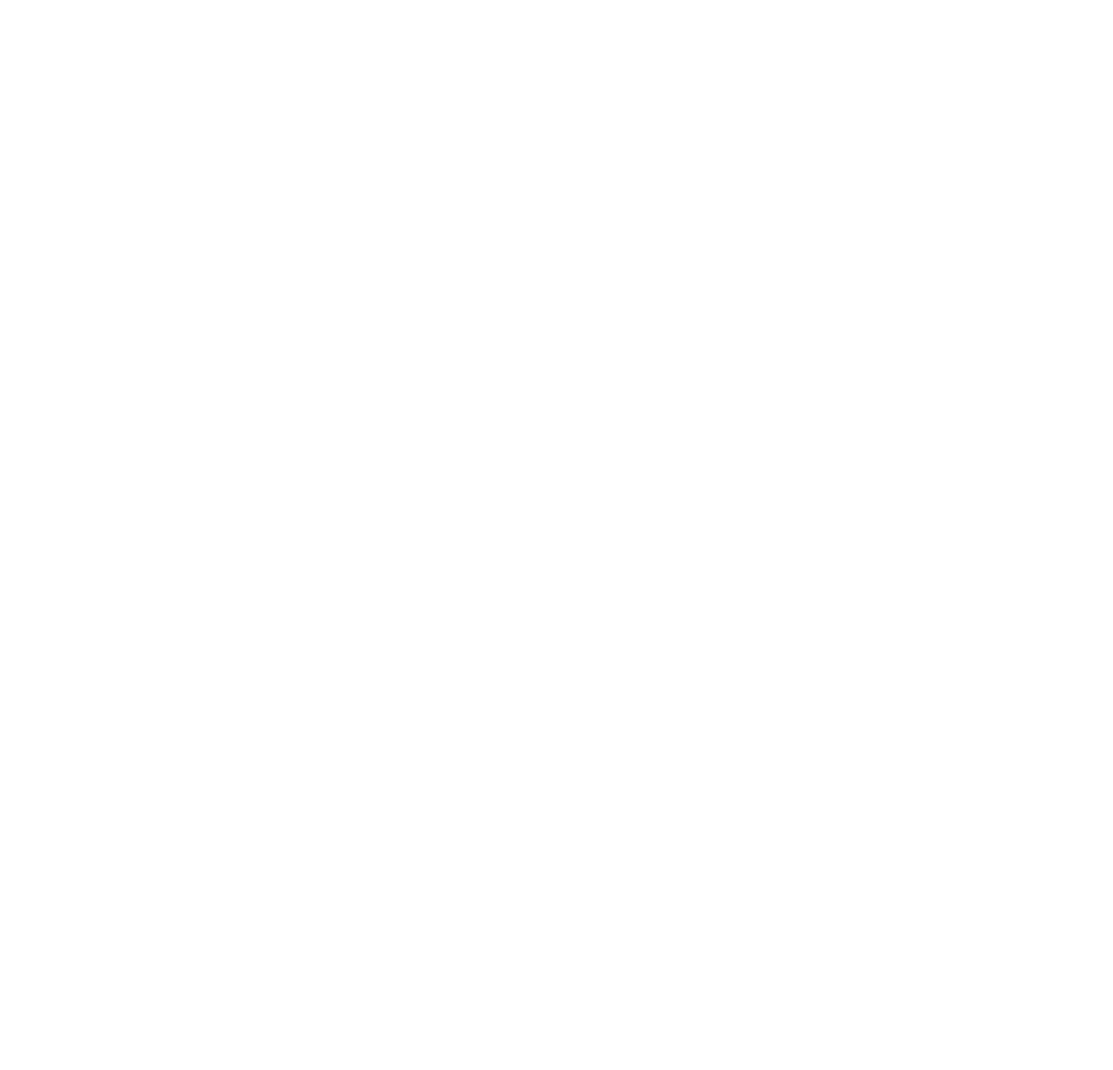
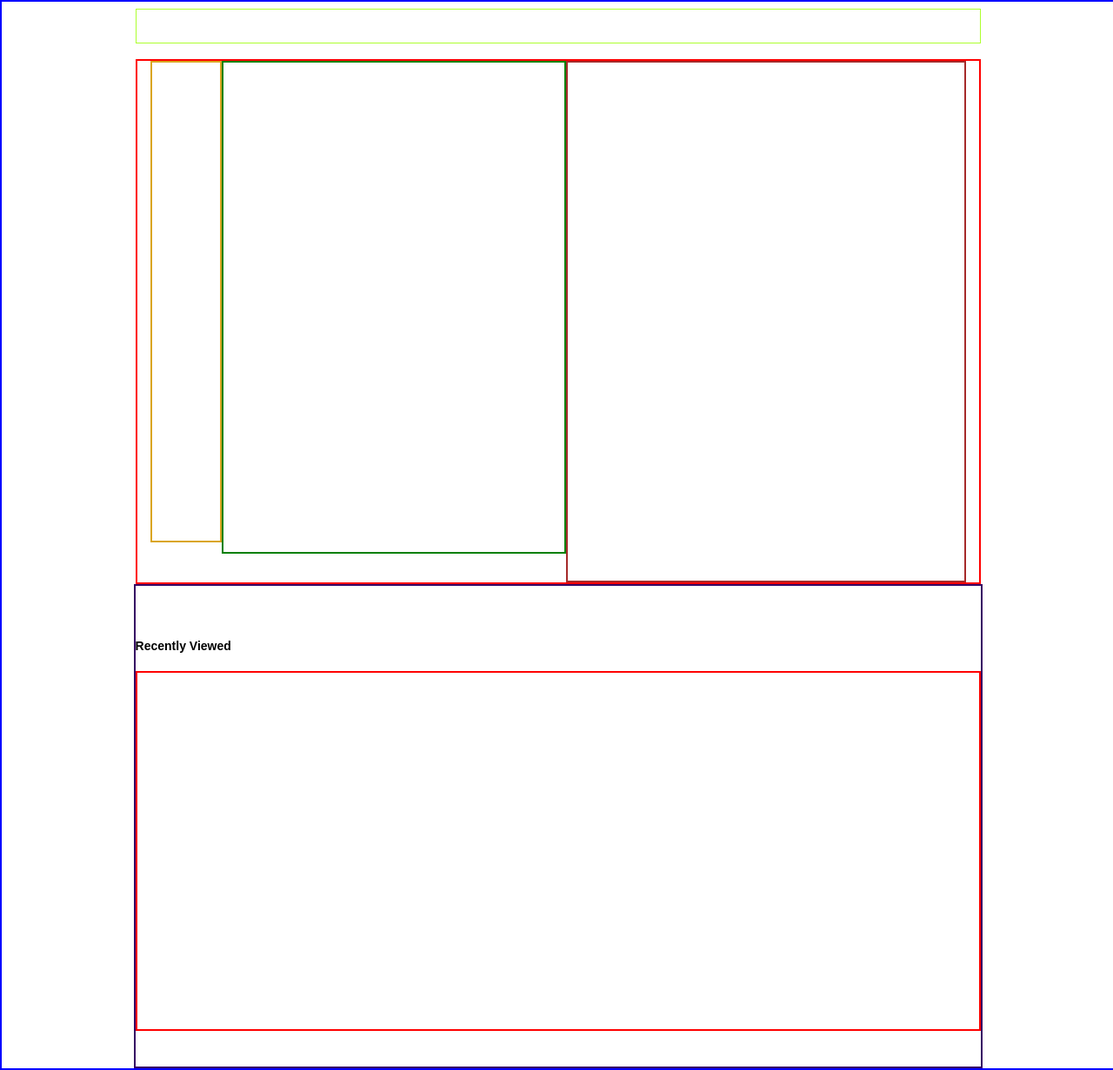
Before and after one commit to saif520/Chenab-Pointer-011, a website: page html/product.html in a window 1280 px wide. Shown: the whole page at 87% size. Before the commit the page ends 800 px from the top, so only its background shows below. Drawn offline with Linux system fonts and the light colour scheme.

Commit message:
product page initial layout

```diff
--- a/db.json
+++ b/db.json
@@ -1189,5 +1189,5 @@
 
 
 
-              ]
-            }
+  ]
+}
--- a/html/product.html
+++ b/html/product.html
@@ -7,7 +7,18 @@
     <link rel="stylesheet" href="../styles/product.css">
 </head>
 <body>
-
+    <div id="product-page">
+        <div id="product-path"></div>
+        <div id="product-details">
+            <div id="p-different-image"></div>
+            <div id="p-show-image"></div>
+            <div id="p-details"></div>
+        </div>
+        <div id="p-recently-viewed">
+            <h2 id="p-recently-viewed-title">Recently Viewed</h2>
+            <div id="p-recently-viewed-container"></div>
+        </div>
+    </div>
 </body>
 </html>
 <script src="../scripts/product.js"></script>
--- a/styles/product.css
+++ b/styles/product.css
@@ -0,0 +1,70 @@
+*{
+    margin: 0px;
+    padding: 0px;
+}
+#product-page{
+    width: 100%;
+    height: auto;
+    border: 2px solid blue;
+}
+#product-path{
+    width: 76%;
+    height: 40px;
+    border: 1px solid greenyellow;
+    box-sizing: border-box;
+    padding-left: 15px;
+    padding-right: 15px;
+    margin-top: 8px;
+    margin-left: auto;
+    margin-right: auto;
+}
+#product-details{
+    width: 76%;
+    min-height: 600px;
+    border: 2px solid red;
+    box-sizing: border-box;
+    padding-left: 15px;
+    padding-right: 15px;
+    margin-top: 18px;
+    display: flex;
+    justify-content: space-between;
+    margin-left: auto;
+    margin-right: auto;
+}
+#p-different-image{
+    width: 90px;
+    height: 550px;
+    border: 2px solid goldenrod;
+}
+#p-show-image{
+    width: 450px;
+    height: 563px;
+    border: 2px solid green;
+}
+#p-details{
+    width: 527px;
+    min-height: 600px;
+    border: 2px solid brown;
+    box-sizing: border-box;
+
+}
+#p-recently-viewed{
+    width: 76%;
+    min-height: 553px;
+    border: 2px solid rgb(54, 6, 100);
+    margin-left: auto;
+    margin-right: auto;
+}
+#p-recently-viewed-title{
+    margin-top: 60px;
+    margin-bottom: 20px;
+    background-color: rgba(0, 0, 0, 0);
+    font-size: 14px;
+    font-weight: 700;
+    line-height: 18px;
+    font-family: montserrat-bold, sans-serif;
+}
+#p-recently-viewed-container{
+    height: 410px;
+    border:2px solid red;
+}
```
Also changed, not shown: 1 other file.
